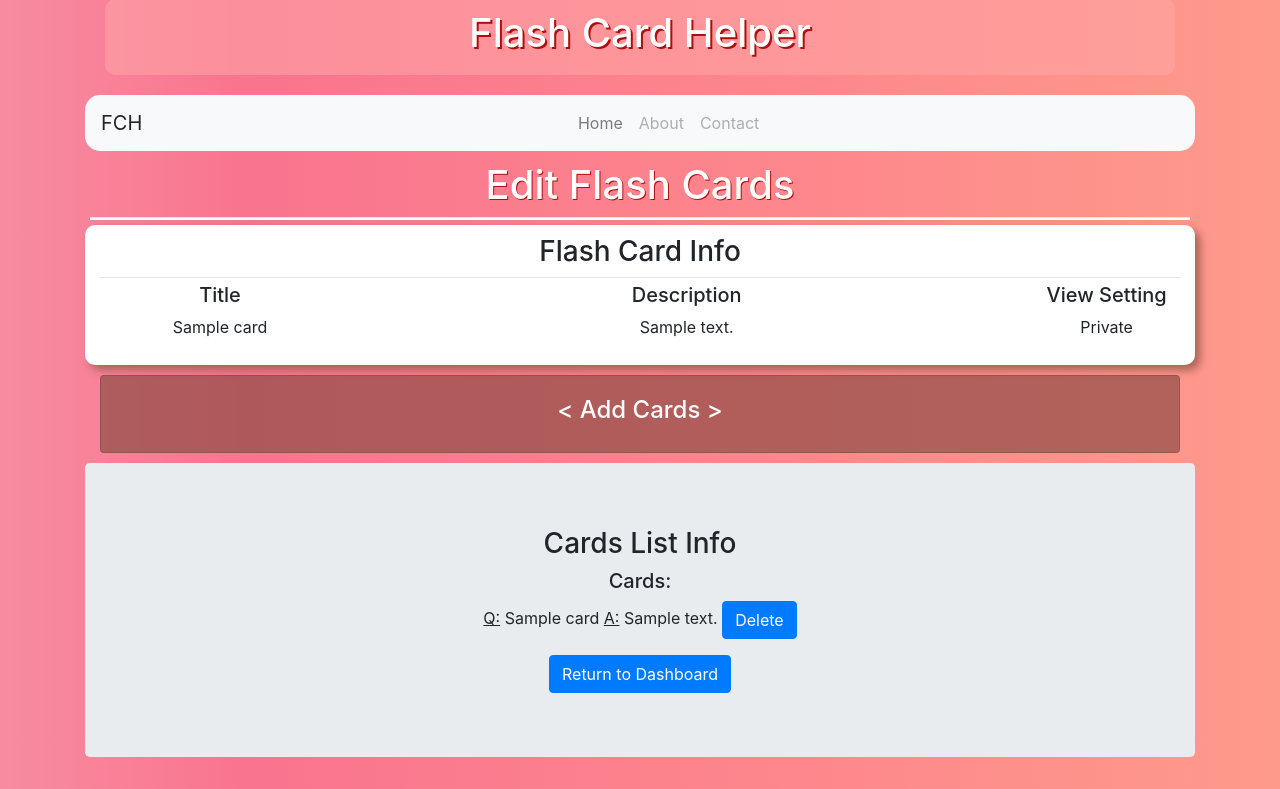
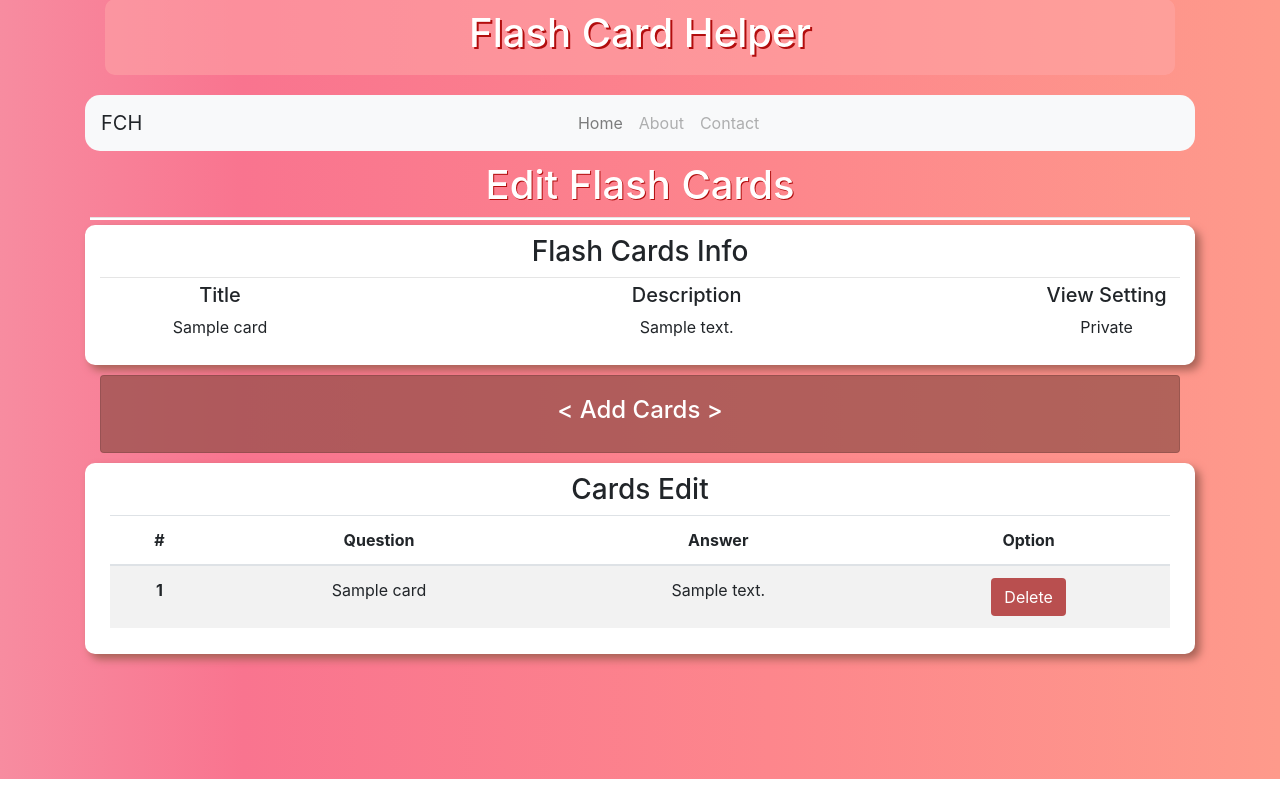
Before and after one commit to 1HectorAC/FlashCardHelper, a Flask app: template templates/editCardsList.html in a window 1280 px wide. Shown: the part 21-810 px from the top of the page. Run offline with Flask 2, Linux system fonts and the light colour scheme; the template is opened without the code that fills it: most values are stand-ins (such as "Sample title", 1, 10 or a date in 2020); some libraries are stand-ins or nearby versions.

Commit message:
Edited view of cards edit section in editCardsList.html.

```diff
--- a/templates/editCardsList.html
+++ b/templates/editCardsList.html
@@ -7,7 +7,7 @@
 
 <!-- Card info section.-->
 <div class="whitePanel text-center" style="padding:10px; margin-bottom: 10px;">
-    <h3>Flash Card Info</h3>
+    <h3>Flash Cards Info</h3>
     <hr style="margin:5px">
     <div class="row">
         <div class="col-md-3">
@@ -39,8 +39,10 @@
             <hr style="background-color:rgba(139, 77, 70, 0.7)">
             <div id="numberSection">
                 <h5 style="margin:5px">Enter how many cards to add:</h5>
-                    <input type="number" id="questionTotal" name="questionTotal" class="form form-control mx-auto" style="  width:65px; margin:5px" required>
-                    <input id="numberButton" class="btn lPinkButton" type="button" value="Enter"  onclick="GenerateBoxes();" />
+                <input type="number" id="questionTotal" name="questionTotal" class="form form-control mx-auto"
+                    style="  width:65px; margin:5px" required>
+                <input id="numberButton" class="btn lPinkButton" type="button" value="Enter"
+                    onclick="GenerateBoxes();" />
                 <p class="error error--hidden" style="color:rgb(255, 177, 177)"></p>
             </div>
             <form name="addCard" id="questionSection" style="display:none">
@@ -50,24 +52,32 @@
     </div>
 </div>
 
-<!--
+<!-- Section to edit individual cards-->
 <div class="whitePanel text-center" style="padding:10px; margin-bottom: 10px;">
     <h3>Cards Edit</h3>
-    <hr style="margin:5px">
-
-</div>
--->
-
-<div class="jumbotron text-center">
-    <h3>Cards List Info</h3>
-    <h5>Cards:</h5>
+    <div class="container">
+        <table class="table table-striped">
+            <thead>
+                <tr>
+                    <th scope="col">#</th>
+                    <th scope="col">Question</th>
+                    <th scope="col">Answer</th>
+                    <th scope="col">Option</th>
+                </tr>
+            </thead>
+            <tbody>
                 {% for x in cards.cards %}
-    <p><u>Q:</u> {{x.question}}
-        <u>A:</u> {{x.answer}}
-        <a class="btn btn-primary" href="/user/deleteCard/{{cards.title}}/{{ loop.index-1 }}">Delete</a>
+                <tr>
+                    <th scope="row">{{ loop.index }}</th>
+                    <td>{{ x.question }}</td>
+                    <td>{{ x.answer }}</td>
+                    <td>
+                        <a class="btn brownButton" href="/user/deleteCard/{{cards.title}}/{{ loop.index-1 }}">Delete</a>
+                    </td>
+                </tr>
                 {% endfor %}
-    <div>
-        <a class="btn btn-primary" href="/dashboard/">Return to Dashboard</a>
+            </tbody>
+        </table>
     </div>
 </div>
 
```
Lines whose indentation alone changed are shown as unchanged.
